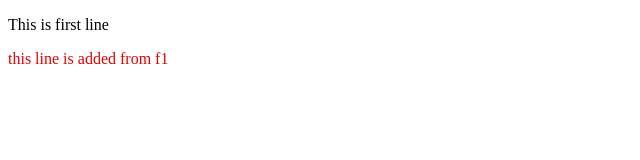
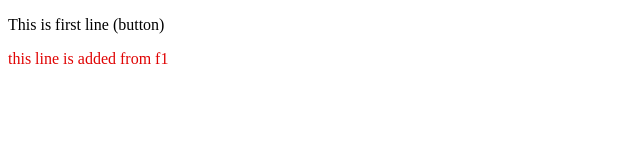
Before and after one commit to parvej-shah/localrepo, a plain HTML site: page index.html in a window 1280 px wide. Shown: the full height of the page, 0-640 px from the left. Drawn offline with Linux system fonts and the light colour scheme.

```diff
--- a/index.html
+++ b/index.html
@@ -6,7 +6,7 @@
     <title>Document</title>
 </head>
 <body>
-    <p>This is first line</p>
+    <p>This is first line (button)</p>
     <p style="color: rgb(224, 3, 3);">this line is added from f1</p> <!-- ///colour added from f3/// -->
 </body>
 </html>
```
